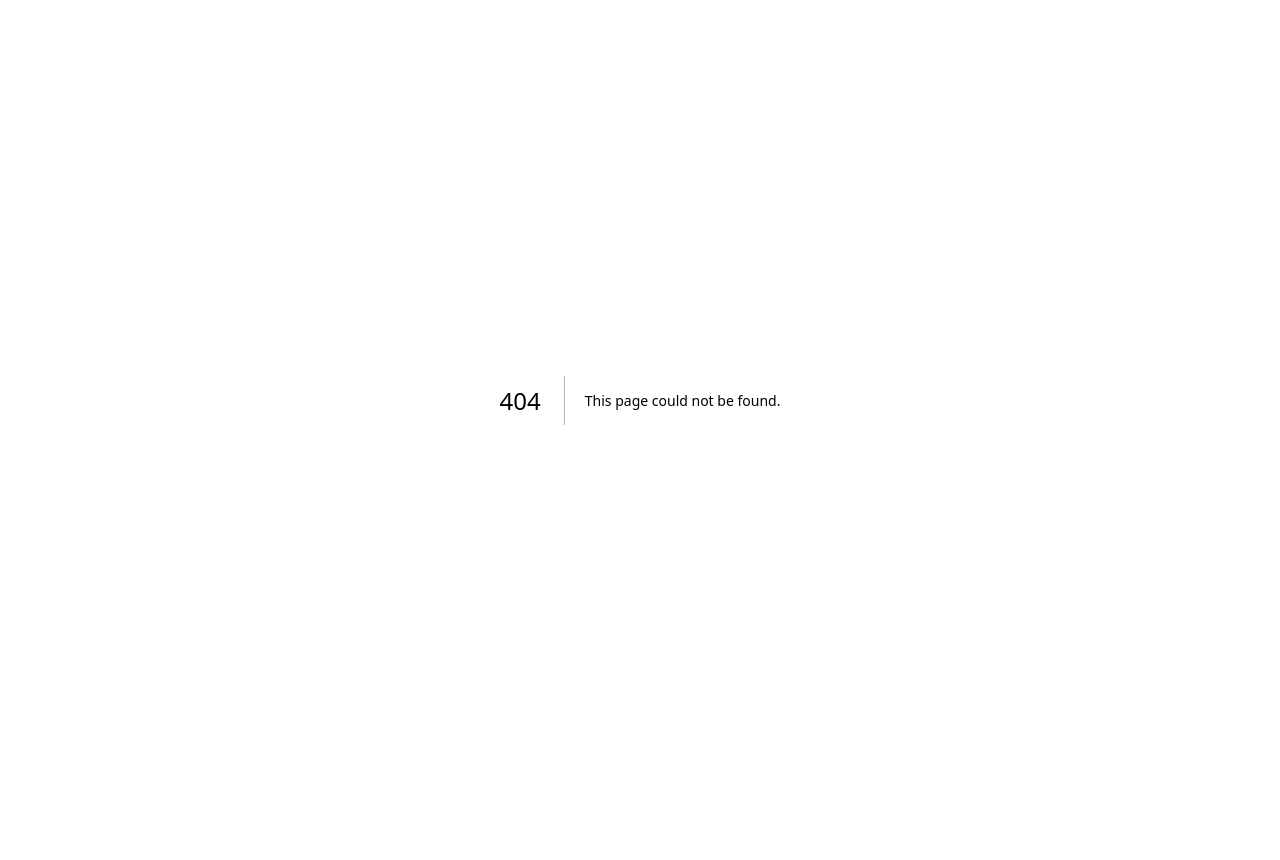
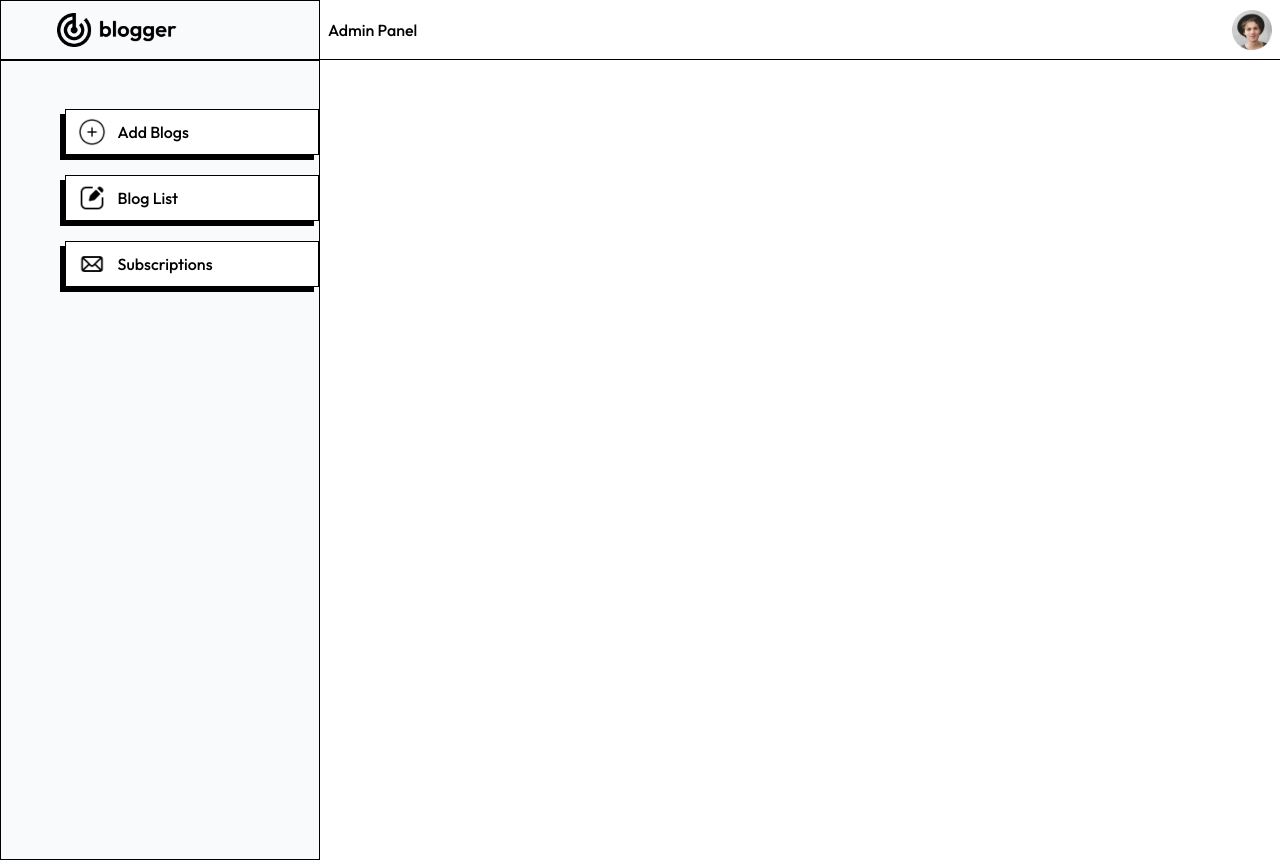
Before and after one commit to VAIyerAmogha/BlogApp, a Next.js app in the folder blog-app/: page /admin/addProduct in a window 1280 px wide. Before the commit this address had no page. Before the commit the page ends 800 px from the top, so only its background shows below. Built offline with nearby package versions, Linux system fonts and the light colour scheme.

Commit message:
created layout for admin dashboard

```diff
--- /dev/null
+++ b/blog-app/app/admin/addProduct/page.jsx
@@ -0,0 +1,8 @@
+"use client";
+
+import React from "react";
+
+const page = () => {
+  return <div></div>;
+};
+export default page;
--- /dev/null
+++ b/blog-app/app/admin/blogList/page.jsx
@@ -0,0 +1,8 @@
+"use client";
+
+import React from "react";
+
+const page = () => {
+  return <div></div>;
+};
+export default page;
--- /dev/null
+++ b/blog-app/app/admin/layout.jsx
@@ -0,0 +1,20 @@
+import { assets } from "@/assets/assets";
+import Sidebar from "@/components/adminComponents/Sidebar";
+import Image from "next/image";
+
+export default function Layout({ children }) {
+  return (
+    <>
+      <div className="flex">
+        <Sidebar />
+        <div className="flex flex-col w-full">
+          <div className="flex items-center justify-between w-full py-3 px-2 max-h-[60px] border-b border-black">
+            <h3 className="font-medium ">Admin Panel</h3>
+            <Image src={assets.profile_icon} width={40} alt="pfp" />
+          </div>
+          {children}
+        </div>
+      </div>
+    </>
+  );
+}
--- /dev/null
+++ b/blog-app/app/admin/page.jsx
@@ -0,0 +1,6 @@
+import React from "react";
+
+const page = () => {
+  return <div></div>;
+};
+export default page;
--- /dev/null
+++ b/blog-app/components/adminComponents/Sidebar.jsx
@@ -0,0 +1,44 @@
+import { assets } from "@/assets/assets";
+import Image from "next/image";
+import Link from "next/link";
+import React from "react";
+
+const Sidebar = () => {
+  return (
+    <div className="flex flex-col bg-slate-50">
+      <div className="px-2 sm:pl-14 py-3 border border-black">
+        <Image src={assets.logo} width={120} alt="logo" />
+      </div>
+
+      <div className="w-28 sm:w-80 h-[100vh] relative py-12 border border-black">
+        <div className="w-[50%] sm:w-[80%] absolute right-0">
+          <Link
+            href="/admin/addProduct"
+            className="flex items-center border border-black gap-3 font-medium px-3 py-2 bg-white shadow-[-5px_5px_0px_#000000]"
+          >
+            <Image src={assets.add_icon} alt="add" width={28} />
+            <p>Add Blogs</p>
+          </Link>
+
+          <Link
+            href="/admin/blogList"
+            className="mt-5 flex items-center border border-black gap-3 font-medium px-3 py-2 bg-white shadow-[-5px_5px_0px_#000000]"
+          >
+            <Image src={assets.blog_icon} alt="add" width={28} />
+            <p>Blog List</p>
+          </Link>
+
+          <Link
+            href="/admin/subscriptions"
+            className="mt-5 flex items-center border border-black gap-3 font-medium px-3 py-2 bg-white shadow-[-5px_5px_0px_#000000]"
+          >
+            <Image src={assets.email_icon} alt="add" width={28} />
+            <p>Subscriptions </p>
+          </Link>
+        </div>
+      </div>
+    </div>
+  );
+};
+
+export default Sidebar;
```
Also changed, not shown: blog-app/app/admin/subscriptions/page.jsx (added).
